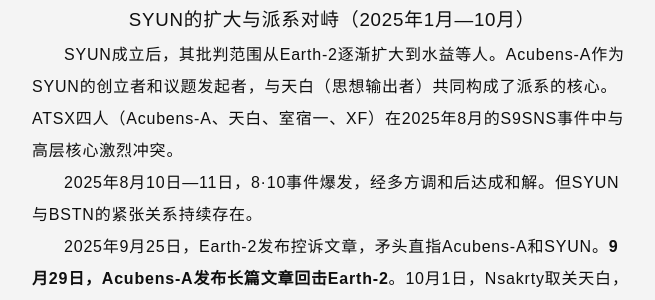
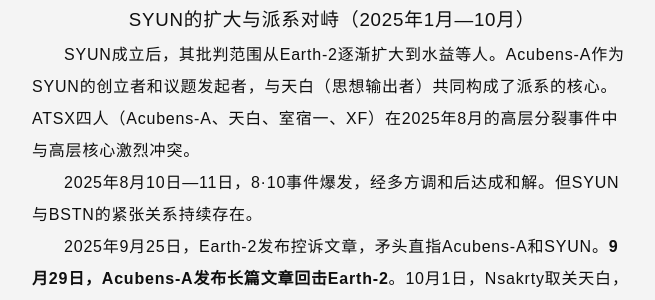
Before and after one commit to SRPNGO/post, a Jekyll site: the page built from wiki/acu.md, in a window 1280 px wide and 900 px high, scrolled down 3297 px. Shown: the part 214-514 px from the top of the window, without its empty margins (308-963 px from the left). Built offline with Jekyll 4.4.1, drawn with Linux system fonts in a browser that asks for light colours; our own code applies the rules of GitHub Pages for plain Markdown files; comment, search, counter and statistics services are not loaded; some of the changed text lies outside the part shown.

Commit message:
敏感表述更新

```diff
--- a/wiki/acu.md
+++ b/wiki/acu.md
@@ -80,7 +80,7 @@ Acubens-A,天白等人撰写的转型运动历史中记载：
 
 ### SYUN的扩大与派系对峙（2025年1月—10月）
 
-SYUN成立后，其批判范围从Earth-2逐渐扩大到水益等人。Acubens-A作为SYUN的创立者和议题发起者，与天白（思想输出者）共同构成了派系的核心。ATSX四人（Acubens-A、天白、室宿一、XF）在2025年8月的S9SNS事件中与高层核心激烈冲突。
+SYUN成立后，其批判范围从Earth-2逐渐扩大到水益等人。Acubens-A作为SYUN的创立者和议题发起者，与天白（思想输出者）共同构成了派系的核心。ATSX四人（Acubens-A、天白、室宿一、XF）在2025年8月的高层分裂事件中与高层核心激烈冲突。
 
 2025年8月10日—11日，8·10事件爆发，经多方调和后达成和解。但SYUN与BSTN的紧张关系持续存在。
 
@@ -172,7 +172,7 @@ Acubens-A与水益之间的关系经历了从合作到对立再到一定程度
 - **转型运动**（2024年8月起）：作为转型运动发起者和核心推动者
 - **E2XF事件**（2024年9月）：与XF共同见证Earth-2的抄袭争议
 - **1·22事件/SYUN建立**（2025年1月22日）：因Earth-2抄袭问题发起批斗并创立SYUN
-- **S9SNS事件**（2025年8月1日）：与高层核心的冲突升级
+- **高层分裂事件**（2025年8月1日）：与高层核心的冲突升级
 - **8·10事件**（2025年8月10日—11日）：派系对峙达到最高点
 - **E2控诉事件**（2025年9月25日—29日）：与Earth-2相互发布长文控诉
 - **Nsakrty-天白决裂**（2025年10月1日）：SYUN与高层核心的关系彻底破裂
@@ -188,7 +188,7 @@ Acubens-A在星球阁历史中扮演了极为复杂的角色。在创作领域
 ## 参考资料
 
 1. 《星球阁相关文字资料》- 成员信息章节、历史编年章节、转型运动相关章节
-2. 《星球阁相关事件聊天记录合集》- E2-S9SNS-NK天白事件脉络
+2. 《星球阁相关事件聊天记录合集》- 高层分裂事件脉络
 3. 《星球阁粉丝统计260210》- Acubens-A数据行
 4. 《2026年4月19日Nsakrty和Acubens-A的对话》
 5. 《星球阁成员视频文字描述》
```
Also changed, not shown: wiki/SY.md (+3 -3 lines), wiki/atmosphere.md (+1 -1 lines), wiki/contributor.md (+2 -2 lines).
